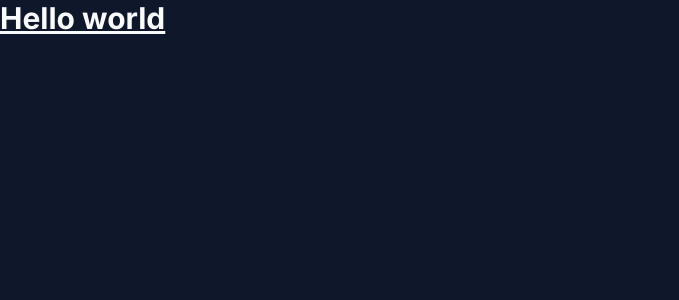
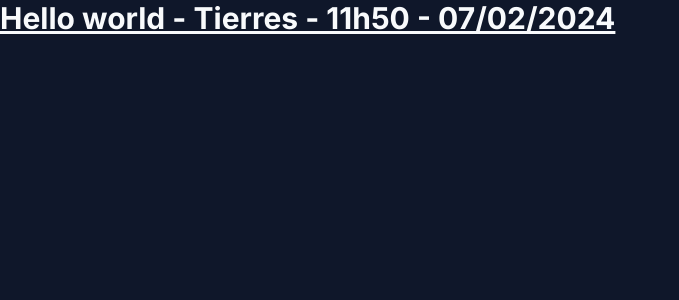
Before and after one commit to tierres/nlw-expert-notes, a React (Vite) app: page / in a window 1280 px wide. Shown: the top 300 px of the page, without its empty margins (0-679 px from the left). Built offline with nearby package versions, Linux system fonts and the light colour scheme.

Commit message:
first commit 11h50

```diff
--- a/src/app.tsx
+++ b/src/app.tsx
@@ -1,7 +1,7 @@
 export function App() {
   return (
     <h1 className="text-3xl font-bold underline">
-      Hello world
+      Hello world - Tierres - 11h50 - 07/02/2024
     </h1>
   )
 }
```
